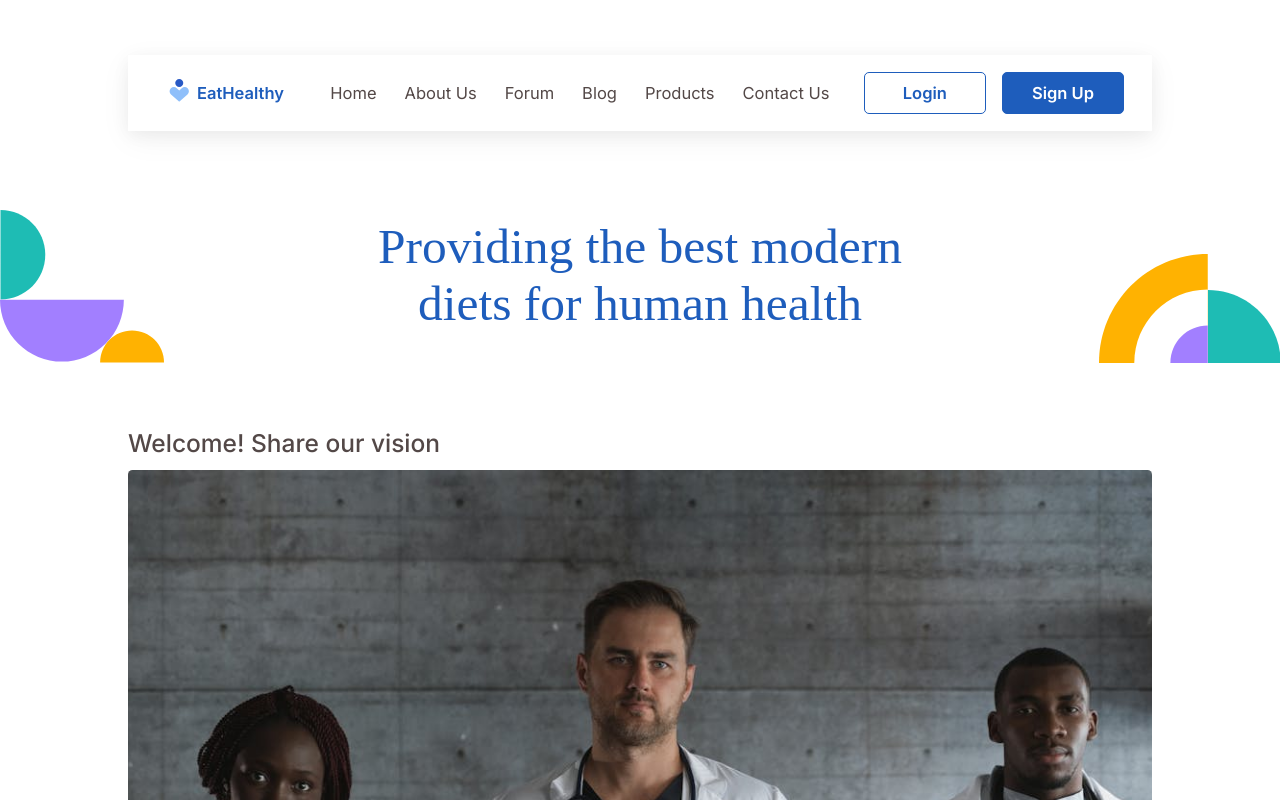
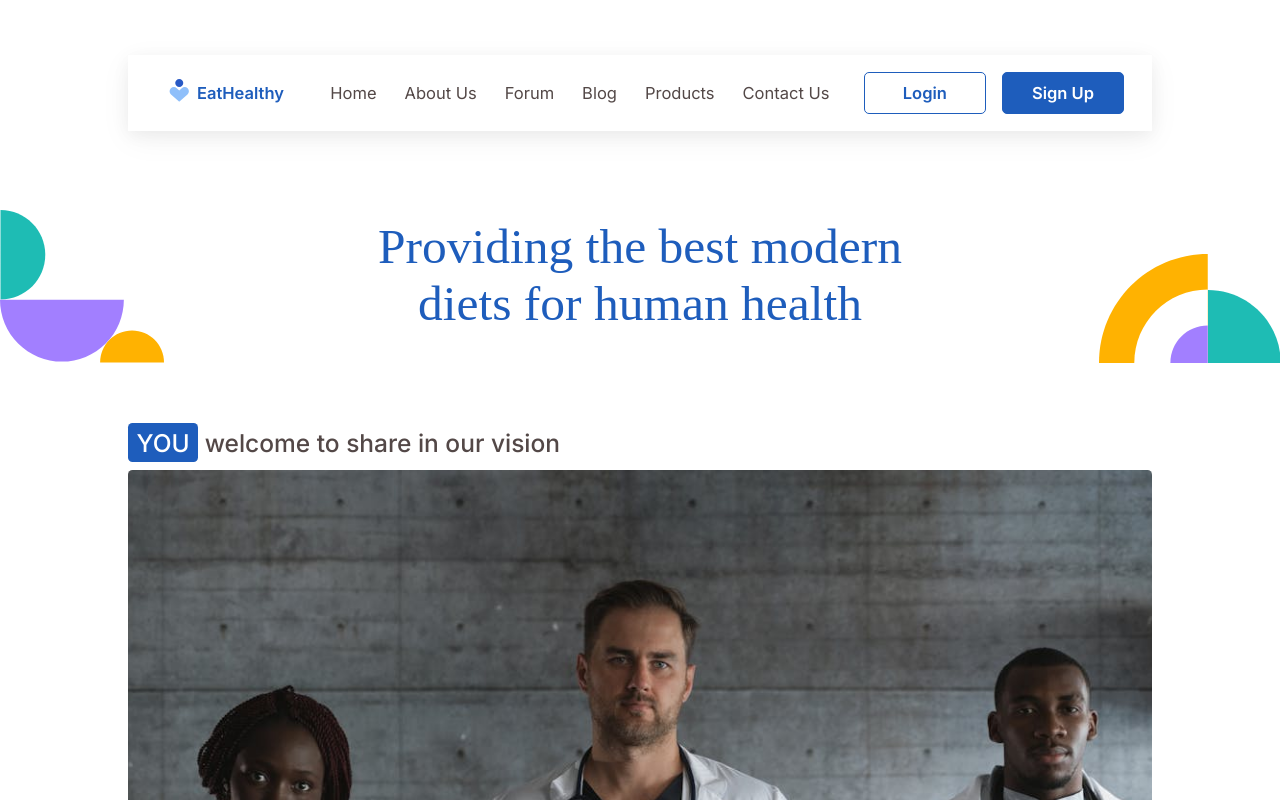
Before and after one commit to 2h311/eathealthy, a React (Vite) app: page /about in a window 1280 px wide. Shown: the top 800 px of the page. Built offline with nearby package versions, Linux system fonts and the light colour scheme; a web font is replaced by a local one.

Commit message:
About.jsx: highlighted the You in the h2 element

```diff
--- a/src/components/about-us/AboutBodySection.jsx
+++ b/src/components/about-us/AboutBodySection.jsx
@@ -15,7 +15,9 @@ const AboutBodySection = () => {
       <div className="about__welcome">
         <div className="about__welcome-inner">
           <div className="about__welcome-up">
-            <h2 className="about__welcome-h2">Welcome! Share our vision</h2>
+            <h2 className="about__welcome-h2">
+              <span className="about__welcome-you">YOU</span> <span>welcome to share in our vision</span>
+            </h2>
           </div>
           <div className="about__welcome-down">
             <img
--- a/src/main.css
+++ b/src/main.css
@@ -76,6 +76,12 @@ html {
   width: 100%;
   height: 100%;
   object-fit: cover;
+}
+.about__welcome-you {
+  background-color: #1e5dbc;
+  color: #ffffff;
+  padding: 0.45rem 0.85rem;
+  border-radius: 4.5px;
 }
 .about__welcome-h2 {
   font-size: 2.45rem;
--- a/src/scss/_about.scss
+++ b/src/scss/_about.scss
@@ -27,7 +27,7 @@
     }
 
     &-down {
-    //   border: 1px solid green;
+      //   border: 1px solid green;
       height: 82rem;
       overflow: hidden;
       border-radius: 4.5px;
@@ -38,6 +38,13 @@
       height: 100%;
       object-fit: cover;
     }
+
+    &-you {
+      background-color: $color-primary;
+      color: $color-white;
+      padding: 0.45rem 0.85rem;
+      border-radius: 4.5px;
+    }
   }
 
   &__welcome-h2 {
```
Also changed, not shown: 1 other file (tests, documents, lock files or other folders).
